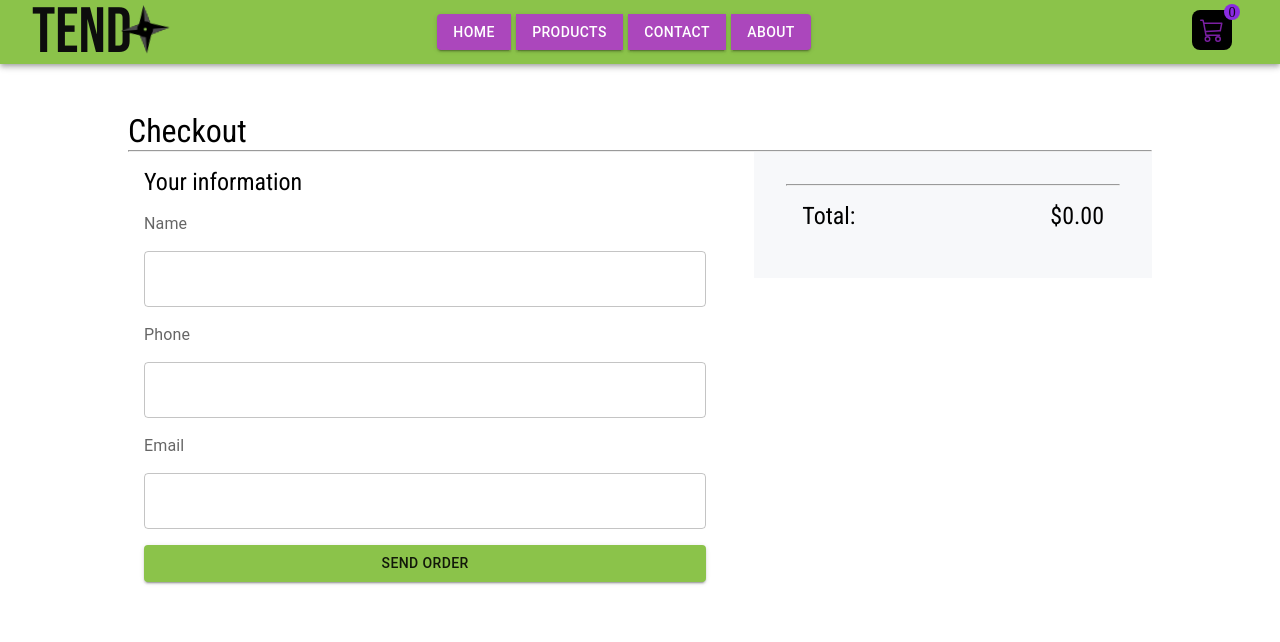
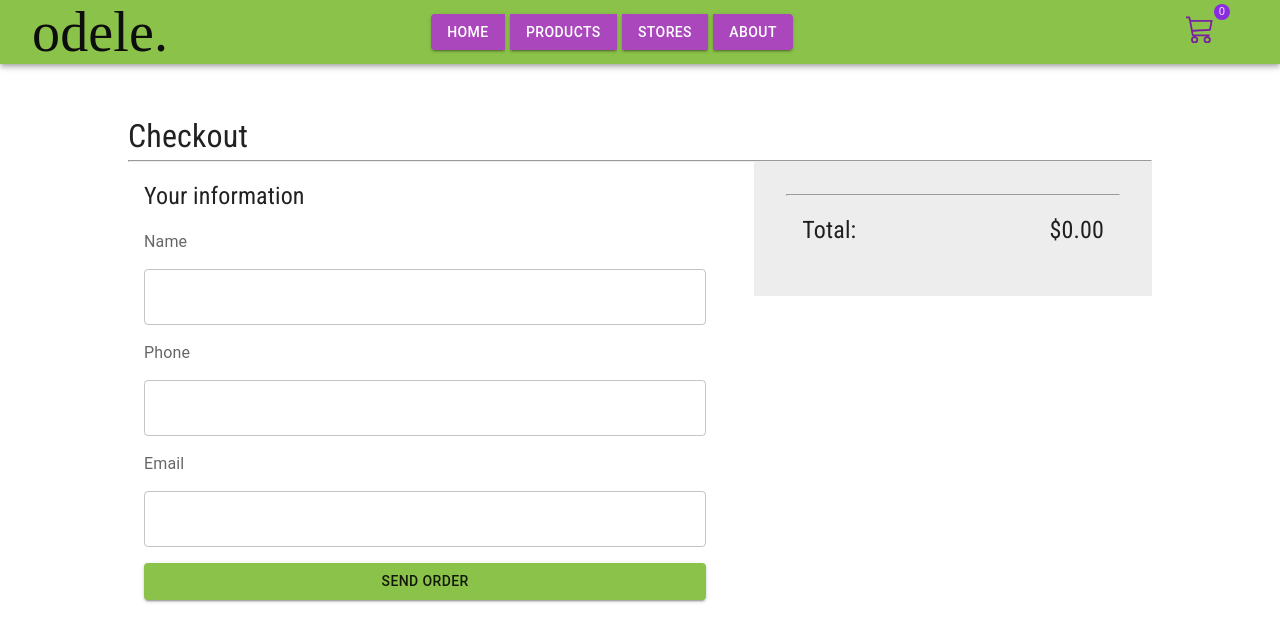
Before and after one commit to celescript/e-commerce-coderhouse, a React (Create React App) app: page /cart/checkout in a window 1280 px wide. Shown: the top 642 px of the page. Built offline with nearby package versions, Linux system fonts and the light colour scheme.

Commit message:
ui updates

```diff
--- a/src/App.js
+++ b/src/App.js
@@ -4,7 +4,7 @@ import NavBar from './components/NavBar/NavBar.js'
 import {CartProvider} from './contexts/CartContext/CartContext.js';
 import customTheme from './assets/theme'
 
-import { ThemeProvider } from '@mui/material';
+import { CssBaseline, ThemeProvider } from '@mui/material';
 
 import {Outlet} from 'react-router-dom'
 
@@ -18,6 +18,7 @@ function App() {
 
       <div className='App'>
         <ThemeProvider theme={customTheme}>
+          <CssBaseline/>
           <CartProvider>
             <NavBar/>
             <Outlet/>
--- a/src/components/Cart/Cart.css
+++ b/src/components/Cart/Cart.css
@@ -40,7 +40,7 @@
 .recipt-container{
     width: 40%;
     height: fit-content;
-    background-color: #F7F8FA;
+    background-color: #eeeded;
     padding: 2rem;
 
 }
--- a/src/components/CartWidget/CartWidget.css
+++ b/src/components/CartWidget/CartWidget.css
@@ -1,22 +1,29 @@
-:root{
-    --primary-color: lightGreen[500];
-    --secondary-color: purple[400];
 
-    --primary-font: 'Lucida Sans', 'Lucida Sans Regular', 'Lucida Grande', 'Lucida Sans Unicode', Geneva, Verdana, sans-serif;
+
+.widget-container::-webkit-scrollbar {
+    width: 1em;
+  }
+
+.widget-container::-webkit-scrollbar-track {
+    box-shadow: inset 0 0 6px rgba(0, 0, 0, 0.3);
+  }
+
+.widget-container::-webkit-scrollbar-thumb {
+    background-color: rgb(54, 52, 52);
+    outline: 1px solid rgb(255, 255, 255);
   }
 
 .cart-icon{
     cursor: pointer;
-     background-color: black;
     color: #7B1FA2;
-    border-radius: 20%;
-    width: 2.5em;
-    height: 2.5em;
-    padding: 0.5em;
+    width: 4em;
+    height: 4em;
+    padding: 1.1em;
     margin-right: 1.5rem;
   }
   .cart-icon:hover{
-    box-shadow: 0px 5px 30px 2px rgba(0,0,0,0.37);
+    border-left: 1px solid black;
+    border-right: 1px solid black;
 
   }
 
@@ -27,10 +34,10 @@
     width: 1rem;
     height: 1rem;
     text-align: center;
-    font-size: 0.9rem;
+    font-size: 0.7rem;
     position: absolute;
     top: 4px;
-    right: 40px;
+    right: 50px;
     cursor: pointer
 
 }
@@ -40,7 +47,7 @@
     width: 30vw;
     position: absolute;
     right: 3rem;
-    top: 4rem;
+    top: 3.99rem;
     padding: 1rem;
     overflow-y: auto;
 
@@ -94,8 +101,6 @@
     width: fit-content;
     padding: 0.3rem;
 
-
-
 }
 
 .quantity{
--- a/src/components/CartWidget/CartWidget.js
+++ b/src/components/CartWidget/CartWidget.js
@@ -17,17 +17,17 @@ const CartWidget = () => {
 
     return (
 
-        <div className='cart-container'>
+        <div className='cart-container' onMouseEnter={()=> setIsActive(true)} onMouseLeave={()=> setIsActive(false)}>
 
-            <Cart3 className='cart-icon'  size={15} onClick={()=> setIsActive(!isActive)}  />
+            <Cart3 className='cart-icon'  size={15}   />
             <span className='cart-span'>{products.length}</span>
 
             {isActive &&
-            <Fade in={isActive}><div className='widget-container'>
+            <Fade in={isActive} ><div className='widget-container'  >
                 {products.length > 0 ?
                 <> {products.map( product =>{
                     return (
-                    <Grow in={isActive} key={product.title}><div  className='widget-item'>
+                    <Grow in={isActive} key={product.title}><div className='widget-item' >
 
 
                         <span className='widget-span quantity'>{product.quantity}
--- a/src/components/NavBar/NavBar.css
+++ b/src/components/NavBar/NavBar.css
@@ -1,4 +1,4 @@
-@import url('https://fonts.googleapis.com/css2?family=Bebas+Neue&display=swap');
+
 
 * {
     box-sizing: border-box;
@@ -12,7 +12,7 @@
     flex-direction: row;
     justify-content: space-between;
     align-items: center;
-    padding: 0.5rem 1.5rem;
+    padding: 0rem 1.5rem;
   }
 
   .container-logo {
@@ -22,8 +22,8 @@
   }
 
   .container-logo h1{
-    font-family: 'Bebas Neue', cursive;
-    font-size: 4rem;
+    font-family: 'Berlyna';
+    font-size: 3.5rem;
     color: #0d0d0d;
   }
 
@@ -58,3 +58,7 @@
 .link{
   text-decoration: none;
 }
+
+a:-webkit-any-link{
+  color: rgb(235, 230, 230);
+}
--- a/src/components/NavBar/NavBar.js
+++ b/src/components/NavBar/NavBar.js
@@ -1,16 +1,13 @@
 
 import './NavBar.css'
-
-import logo from '../../assets/shuriken.svg'
 
 import AppBar from "@mui/material/AppBar";
 import Button from "@mui/material/Button";
 import ButtonGroup from "@mui/material/ButtonGroup";
 
-
-
 import {Link, NavLink} from 'react-router-dom'
 import CartWidget from '../CartWidget/CartWidget';
+
 
 
 
@@ -21,11 +18,7 @@ export default function NavBar() {
       <nav>
       <Link className='link' to='/'>
           <div className="container-logo">
-                <h1>
-                  TEND</h1>
-                  <img src={logo} alt="tendo shuriken logo" />
-
-
+             <h1>odele.</h1>
           </div>
         </Link>
 
@@ -45,8 +38,8 @@ export default function NavBar() {
             </li>
 
             <li>
-              <NavLink className='link' to="/contact">
-                <Button variant='contained' color='secondary'>Contact</Button>
+              <NavLink className='link' to="/stores">
+                <Button variant='contained' color='secondary'>Stores</Button>
               </NavLink>
             </li>
             <li>
@@ -57,7 +50,9 @@ export default function NavBar() {
           </ButtonGroup>
         </ul>
 
-        <CartWidget />
+        <Link className='link' to="/cart">
+          <CartWidget/>
+        </Link>
 
       </nav>
     </AppBar>
--- a/src/components/Recipt/Recipt.css
+++ b/src/components/Recipt/Recipt.css
@@ -7,6 +7,9 @@
     gap: 1.2rem;
 }
 
+.recipt-text > * {
+    font-size: 1rem;
+}
 
 .total-price{
     text-decoration: bold;
--- a/src/components/Recipt/Recipt.js
+++ b/src/components/Recipt/Recipt.js
@@ -16,7 +16,7 @@ const Recipt = () => {
                 products.map( product => {
                     return(
                     <div key={product.title} className='recipt-text'>
-                        <p>x{product.quantity} {product.title}</p>
+                        <h2>x{product.quantity} {product.title}</h2>
                         <h3>${Number(product.price * product.quantity).toFixed(2)}</h3>
                     </div>)
                 }
--- a/src/index.js
+++ b/src/index.js
@@ -6,7 +6,7 @@ import Home from './pages/Home'
 import Categories from './pages/Categories'
 import Item from './pages/Item.js'
 import About from './pages/About'
-import Contact from './pages/Contact'
+import Stores from './pages/Stores'
 import CartPage from './pages/CartPage'
 import CheckoutPage from './pages/CheckoutPage'
 
@@ -24,7 +24,7 @@ ReactDOM.render(
             <Route path='/cart' element={<CartPage />} />
             <Route path='/cart/checkout' element={<CheckoutPage />} />
             <Route path='/about' element={<About />} />
-            <Route path='/contact' element={<Contact/>} />
+            <Route path='/stores' element={<Stores/>} />
         </Route>
 
       </Routes>
--- a/src/pages/Contact.js
+++ /dev/null
@@ -1,11 +0,0 @@
-import React from 'react'
-
-const Contact = () => {
-    return (
-        <div>
-            <h1>HOLA SOY CONTACT</h1>
-        </div>
-    )
-}
-
-export default Contact
```
Also changed, not shown: src/index.css (added).
